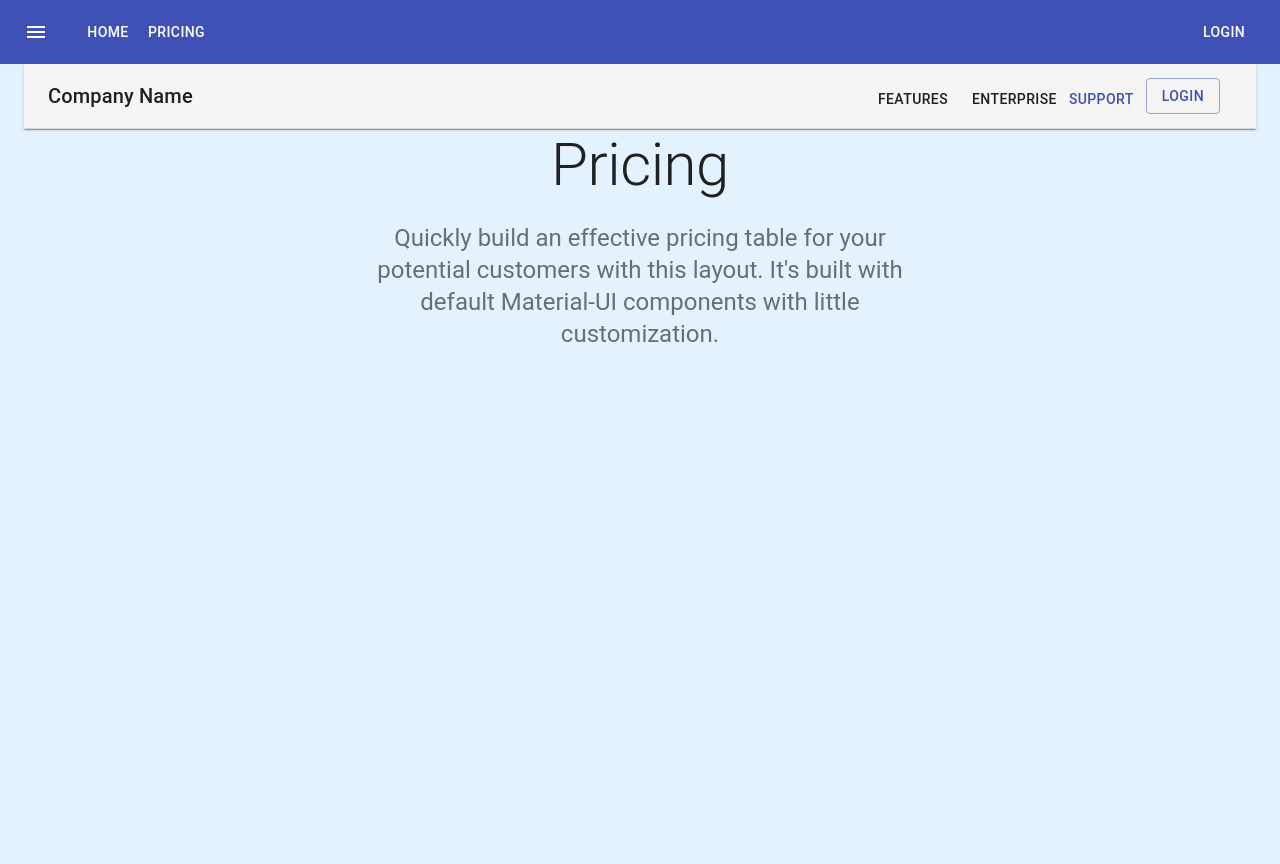
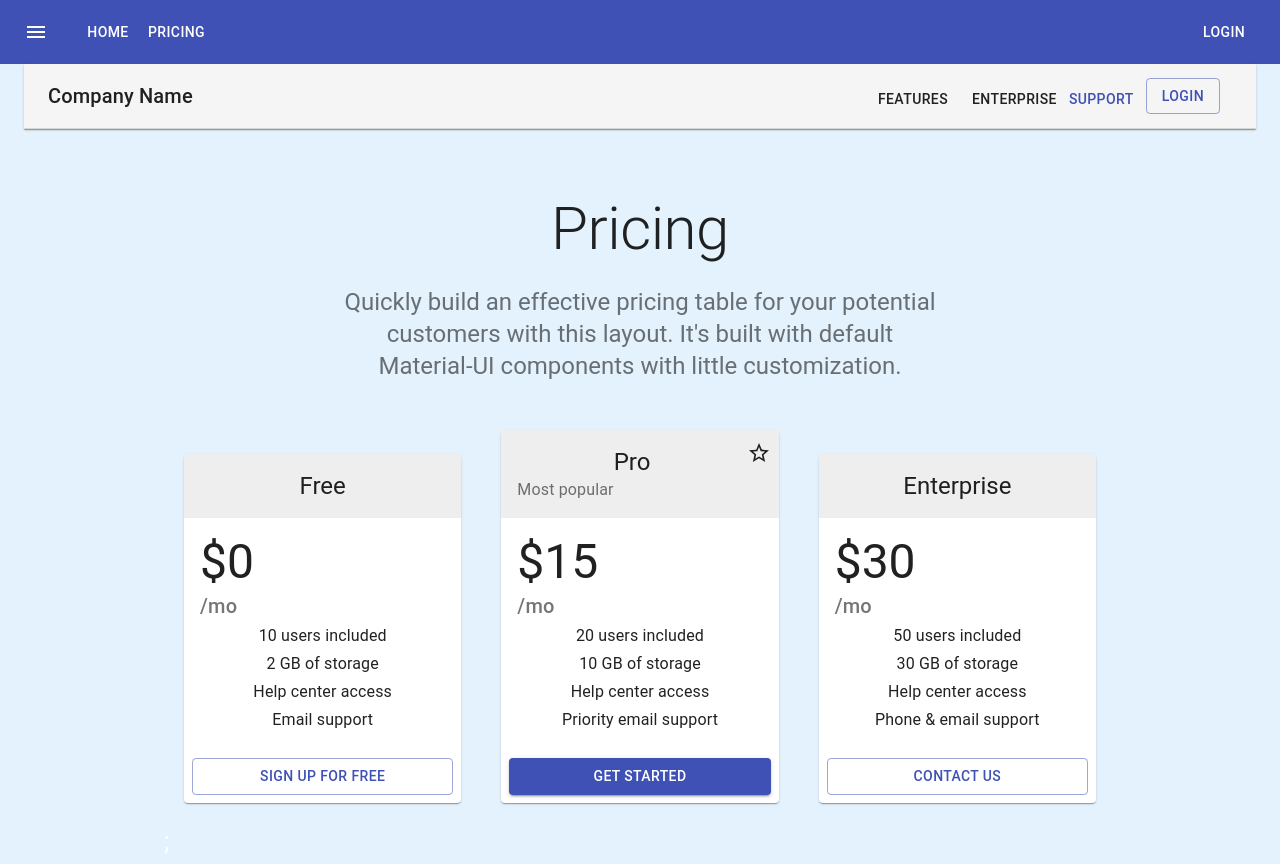
Before and after one commit to nmoras/new-ui, a React (Create React App) app in the folder material-ui-react/: page /pricing in a window 1280 px wide. Built offline with nearby package versions, Linux system fonts and the light colour scheme.

Commit message:
renderes card and card content action

```diff
--- a/material-ui-react/src/components/Pricing.js
+++ b/material-ui-react/src/components/Pricing.js
@@ -69,6 +69,42 @@ const useStyles = makeStyles((theme) => ({
     },
 
 }));
+
+const tiers = [
+    {
+      title: 'Free',
+      price: '0',
+      description: ['10 users included', '2 GB of storage', 'Help center access', 'Email support'],
+      buttonText: 'Sign up for free',
+      buttonVariant: 'outlined',
+    },
+    {
+      title: 'Pro',
+      subheader: 'Most popular',
+      price: '15',
+      description: [
+        '20 users included',
+        '10 GB of storage',
+        'Help center access',
+        'Priority email support',
+      ],
+      buttonText: 'Get started',
+      buttonVariant: 'contained',
+    },
+    {
+      title: 'Enterprise',
+      price: '30',
+      description: [
+        '50 users included',
+        '30 GB of storage',
+        'Help center access',
+        'Phone & email support',
+      ],
+      buttonText: 'Contact us',
+      buttonVariant: 'outlined',
+    },
+  ];
+
 function Pricing() {
     const classes = useStyles();
 
@@ -96,7 +132,7 @@ function Pricing() {
                     </Button>
                 </Toolbar>
             </AppBar>
-            <Container maxWidth='sm' component='main' className={classes.herContent}>
+            <Container maxWidth='sm' component='main' className={classes.heroContent}>
                 <Typography component='h1' variant='h2' align='center' color='textPrimary' gutterBottom>
                     Pricing
                 </Typography>
@@ -104,6 +140,46 @@ function Pricing() {
                     Quickly build an effective pricing table for your potential customers with this layout.
                     It&apos;s built with default Material-UI components with little customization.
                 </Typography>
+            </Container>
+            <Container maxWidth='md' component='main'>
+                <Grid container spacing={5} alignItems='flex-end'>
+                    {tiers.map((tier) => (
+                    <Grid item key={tier.title} xs={12} sm={tier.title === 'Enterprise' ? 12 : 6} md={4}>
+                        <Card>
+                            <CardHeader
+                                title={tier.title}
+                                subheader={tier.subheader}
+                                titleTypographyProps={{ align: 'center' }}
+                                subheaderTypography={{ align: 'center' }}
+                                action={tier.title === 'Pro' ? <StarIcon /> : null}
+                                className={classes.cardHeader}
+                            />
+                            <CardContent>
+                                <div className={classes.cardPricing}>
+                                    <Typography component='h2' variant='h3' color='textPrimary'>
+                                        ${tier.price}
+                                    </Typography>
+                                    <Typography variant='h6' color='textSecondary'>
+                                        /mo
+                                    </Typography>
+                                </div>
+                                <ul>
+                                    {tier.description.map((line) =>(
+                                        <Typography component='li' variant='subtitle1' align='center' key={line}>
+                                            {line}
+                                        </Typography>
+                                    ))}
+                                </ul>
+                            </CardContent>
+                            <CardActions>
+                                <Button fullWidth variant={tier.buttonVariant} color='primary'>
+                                    {tier.buttonText}
+                                </Button>
+                            </CardActions>
+                        </Card>
+                    </Grid>
+                    ))};
+                </Grid>
             </Container>
             {/* <card className={classes.card}>
                 <cardHeader>
```
